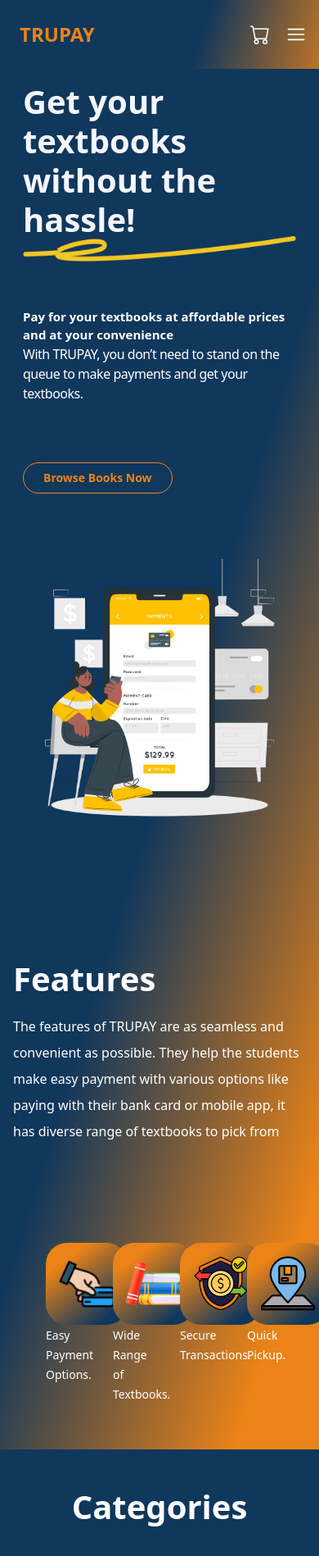
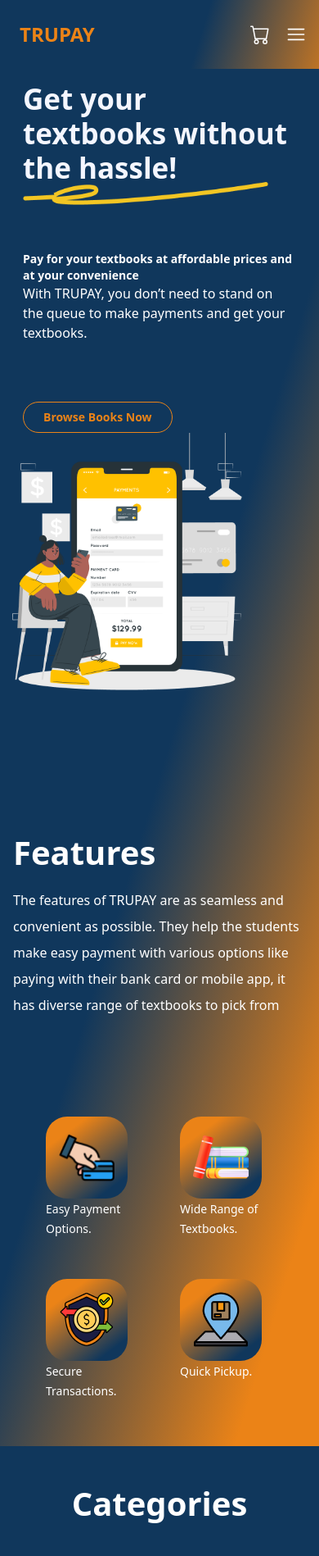
Before and after one commit to JUSTTNZ/TRUPAY, a React (Vite) app in the folder Frontend/: page /home in a window 390 px wide. Shown: the top 1898 px of the page at 82% size. Built offline with nearby package versions, Linux system fonts and the light colour scheme.

Commit message:
Ui fow web only done no mobile Ui on figma

```diff
--- a/Frontend/src/component/features.jsx
+++ b/Frontend/src/component/features.jsx
@@ -13,7 +13,7 @@
 The features of TRUPAY are as seamless and convenient as possible. They help the students make easy payment with various options like paying with their bank card or mobile app, it has diverse range of textbooks to pick from
 </span>
             </div>
-<div className="grid grid-cols-4 lg:grid-cols-2 gap-[50px] p-10 ">
+<div className="grid grid-cols-2 lg:grid-cols-2 gap-[50px] p-10 ">
     <div className='flex-col'>
     <div className="rounded-[26px] w-[100px] h-[100px] flex  justify-center items-center " style={{
     background: `linear-gradient(143.2deg, #EB8317 22.06%, #10375C 84.07%)`
--- a/Frontend/src/component/work.jsx
+++ b/Frontend/src/component/work.jsx
@@ -2,18 +2,23 @@
 
 
 export const Works = () => {
+    <style>
+
+</style>
     return(
         <div className="pt-10 p-4 lg:pl-[120px] lg:pr-[100px]" style={{
             background: `linear-gradient(313.05deg, #10375C 0.84%, #F3C623 110.8%)`
 
         }}>
             <div>
-            <h5 className="font-bold font-outfit text-[40px] text-center text-white mb-8 animate__animated animate__fadeInUp ">
+            <h5 className="font-bold font-outfit text-[40px] text-center text-white mb-8  ">
 How it works
 </h5>
             <div className="bg-[#EB8317]">
                 <div className="grid grid-cols-1 lg:grid-cols-3 p-10 gap-4">
-                    <div className="flex-col animate-fadeInLeft">
+                    <div className="flex-col animate__animated animate__fadeInLeft duration-200" style={{
+                        animationDuration:`2s`
+                    }} >
                         <div className="flex ">
                         <div className="bg-[#F3C623] rounded-full w-[34px] h-[34px] flex justify-center items-center">
 
@@ -28,8 +33,11 @@
                         </p>
                     </div>
 
-                    <div className="flex-col animate-fadeUp">
-                    <div className="flex animate-fadeUp">
+                    <div className="flex-col animate__animated animate__fadeInDown duration-5000" style={{
+                        animationDuration:`2s`,
+                        animationDelay:'1s'
+                    }}>
+                    <div className="flex ">
                         <div className="bg-[#F3C623] rounded-full w-[34px] h-[34px] flex justify-center items-center">
 
 <span className=" text-[#EB8317] text-[22px] font-outfit font-bold">2</span>
@@ -41,7 +49,11 @@
                         Lorem ipsum dolor sit amet consectetur. Malesuada morbi turpis risus sed et lacus. Lectus turpis sit faucibus enim.
                         </p>
                     </div>
-                    <div className="flex-col">
+                    <div className="flex-col animate__animated animate__fadeInRight duration-9000"style={{
+                        animationDuration:`2s`,
+                        animationDelay:'2s'
+                    }} >
+
                     <div className="flex ">
                         <div className="bg-[#F3C623] rounded-full w-[34px] h-[34px] flex justify-center items-center">
 
--- a/Frontend/src/pages/Home.jsx
+++ b/Frontend/src/pages/Home.jsx
@@ -14,20 +14,20 @@
         background: 'linear-gradient(107.19deg, #10375C 52.13%, #EB8317 89.07%)',
     }} >
         <div className="">
-        <div className="grid grid-cols-1 md:grid-cols-2 lg:grid-cols-2 gap-[80px] pt-5 lg:pl-[120px] lg:pr-[100px] p-7">
+        <div className="grid grid-cols-1 md:grid-cols-2 lg:grid-cols-2 lg:gap-[80px] pt-5 lg:pl-[120px] lg:pr-[100px] p-7">
     <div className="relative ">
-        <h4 className="text-[#F4F6FF] font-outfit font-bold text-[40px] md:text-[50px] lg:text-[50px]  leading-[1.2] tracking[-0.03em] mb-4">
+        <h4 className="text-[#F4F6FF] font-outfit font-bold text-[35px] md:text-[50px] lg:text-[50px]  leading-[1.2] tracking[-0.03em] mb-4">
         Get your textbooks
         without the hassle!
         </h4>
         <div className="relative top-[-20px]">
-            <img src={homeImg1} alt="Home Image 1" className=" h-auto mb-6" />
+            <img src={homeImg1} alt="Home Image 1" className=" lg:h-auto lg:w-full w-[300px] mb-6" />
         </div>
         <div className="pt-3 mb-8">
-            <h5 className="text-white font-bold text-[15px]">
+            <h5 className="text-white font-bold text-sm lg:text-[15px] max-w-md">
             Pay for your textbooks at affordable prices and at your convenience
             </h5>
-            <span className=" lg:text-[14px] text-white leading-[16.8px] tracking-[-0.03em]">
+            <span className=" lg:text-[14px] text-white lg:leading-[16.8px] lg:tracking-[-0.03em] max-w-md">
             With TRUPAY, you don’t need to stand on the queue to make payments
             and get your textbooks.
             </span>
@@ -39,7 +39,7 @@
         </div>
     </div>
 
-    <div className="relative lg:right-[60px] lg:top-[-20px]">
+    <div className="relative lg:right-[60px] right-[40px] lg:top-[-20px]">
         <img src={homeImg} alt="Home Image" className="lg:w-[500px] lg:h-[500px] w-full h-full" />
     </div>
 </div>
```
